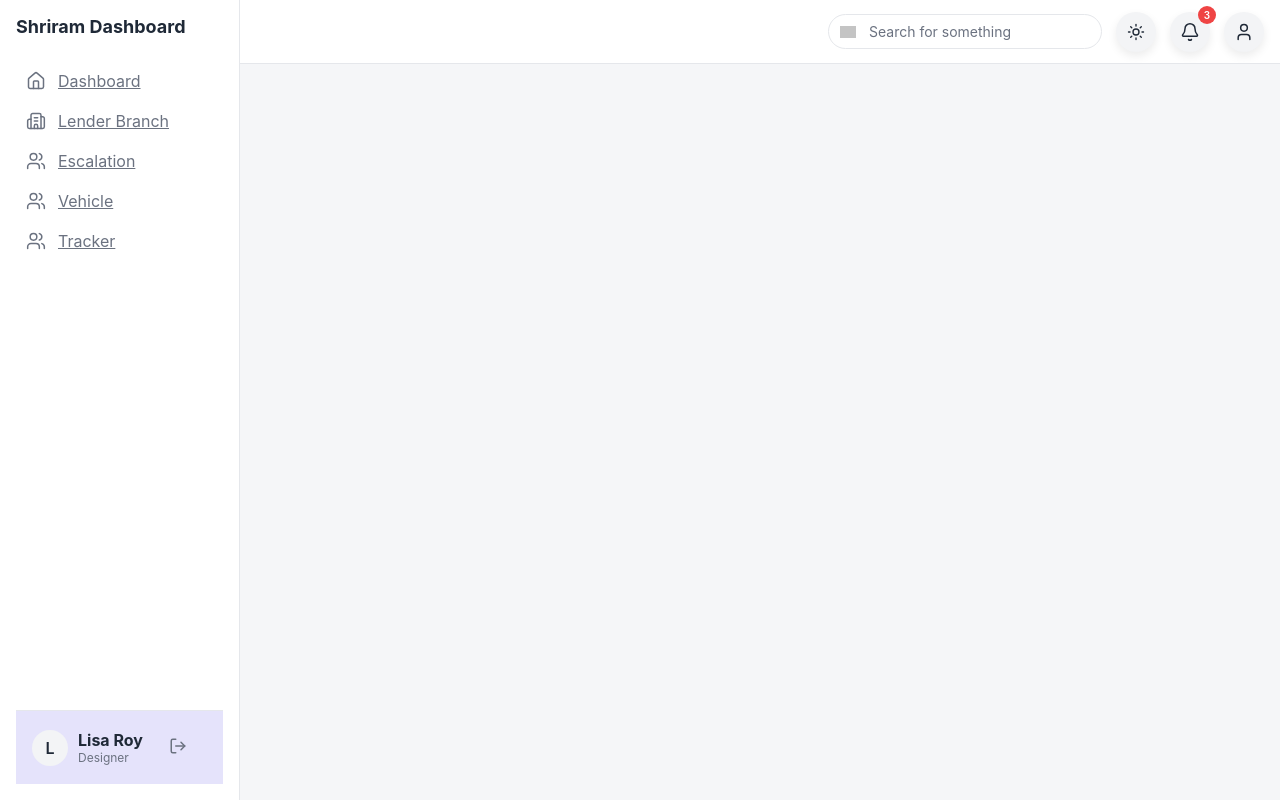
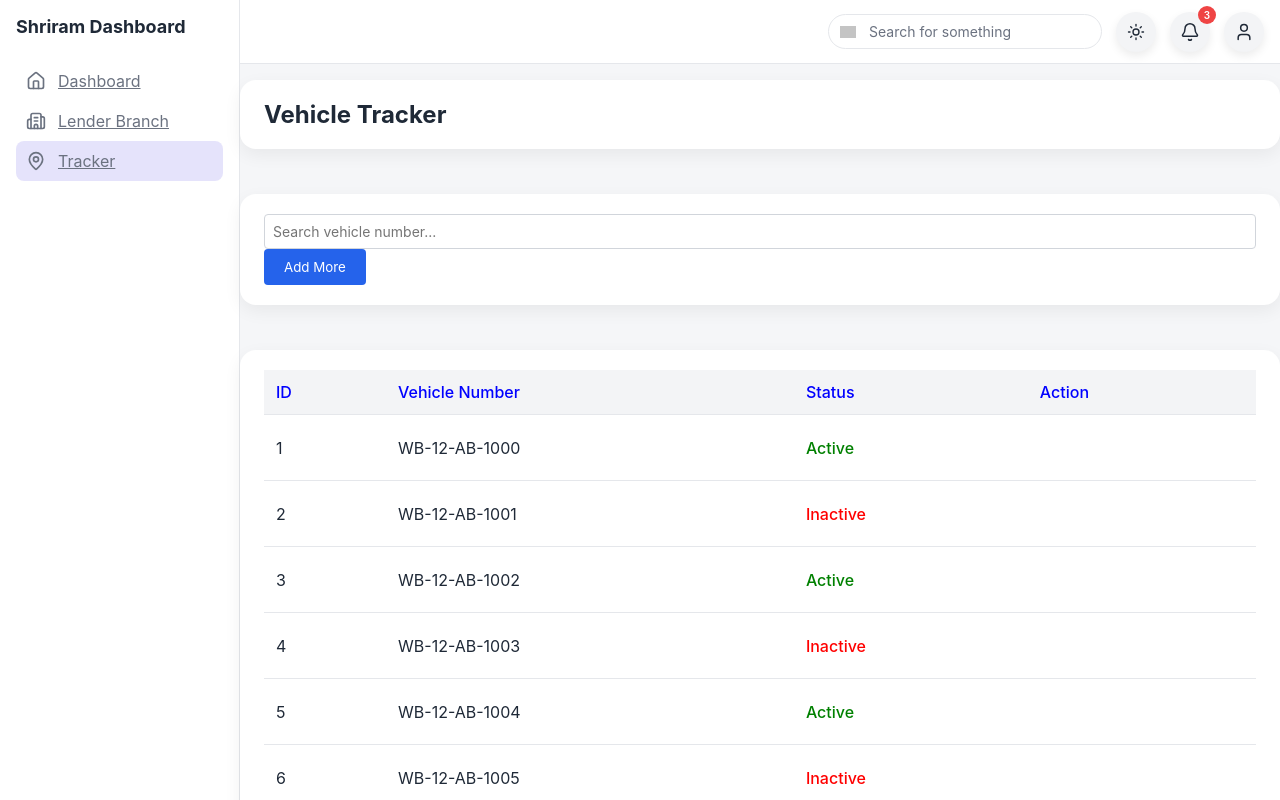
Before and after one commit to suman-xconics/shriram-dashboard, a React (Vite) app: page /tracker in a window 1280 px wide. Shown: the top 800 px of the page. Built offline with nearby package versions, Linux system fonts and the light colour scheme; grey boxes are pictures that could not be loaded.

Commit message:
Add Tracker functionality with vehicle tracking and map integration

```diff
--- a/src/App.css
+++ b/src/App.css
@@ -16,3 +16,36 @@
   background: rgba(0, 0, 0, 0.35);
   z-index: 40;
 }
+
+/* =========================
+   DARK MODE VARIABLES
+   ========================= */
+.dark {
+  --bg-page: #0f172a;
+  --bg-card: #020617;
+  --bg-hover: #1e293b;
+
+  --text-primary: #e5e7eb;
+  --text-secondary: #94a3b8;
+
+  --border-color: #334155;
+  --input-bg: #020617;
+
+  --accent: #3b82f6;
+  --danger: #ef4444;
+  --success: #22c55e;
+}
+
+/* =========================
+   PAGE & CARD
+   ========================= */
+.dark .lender-page {
+  background-color: var(--bg-page);
+  color: var(--text-primary);
+}
+
+.dark .card {
+  background-color: var(--bg-card);
+  color: var(--text-primary);
+  border: 1px solid var(--border-color);
+}
--- a/src/App.jsx
+++ b/src/App.jsx
@@ -46,6 +46,11 @@
 import CreateDeviceMovement from "./pages/CreateDeviceMovement";
 import ReceiveDeviceMovement from "./pages/ReceiveDeviceMovement";
 import DeviceMovementDetail from "./pages/DeviceMovementDetail";
+
+/* TRACKER */
+import TrackerPage from "./pages/TrackerPage";
+import TrackerMap from "./pages/TrackerMap";
+
 
 import "./App.css";
 
@@ -139,6 +144,11 @@
           <Route path="/device-movement/create/:deviceId" element={<CreateDeviceMovement />} />
           <Route path="/device-movement/receive/:movementId" element={<ReceiveDeviceMovement />} />
           <Route path="/device-movement/view/:id" element={<DeviceMovementDetail />} />
+
+          {/* TRACKER */}
+          <Route path="/tracker" element={<TrackerPage />} />
+          <Route path="/tracker/map/:vehicleNo" element={<TrackerMap />} />
+
         </Routes>
 
       </div>
--- a/src/components/Sidebar.jsx
+++ b/src/components/Sidebar.jsx
@@ -1,14 +1,9 @@
 import { NavLink } from "react-router-dom";
 import {
   Home,
-  Users,
   LogOut,
-  Layers,
   Building2,
-  Wrench,
-  Warehouse,
-  Cpu,
-  Move,
+  MapPin,
 } from "lucide-react";
 import "./Sidebar.css";
 
@@ -24,179 +19,47 @@
 
   return (
     <aside
-      className={`sidebar ${isOpen ? "open" : "collapsed"} ${
-        isMobile ? "mobile" : ""
-      }`}
+      className={`sidebar ${isOpen ? "open" : "collapsed"} ${isMobile ? "mobile" : ""}`}
     >
-      {/* ===== BRAND (TEXT ONLY) ===== */}
       <div className="brand">
         <span className="brand-text">
           {isOpen ? "Shriram Dashboard" : "SD"}
         </span>
       </div>
 
-      {/* ===== NAV ===== */}
       <nav className="nav">
-        {/* Dashboard */}
         <NavLink
-          to="/"
-          end
-          className={({ isActive }) =>
-            `nav-item ${isActive ? "active" : ""}`
-          }
+          to="/dashboard"
+          className={({ isActive }) => `nav-item ${isActive ? "active" : ""}`}
           onClick={handleNavClick}
         >
-          <span className="nav-icon">
-            <Home size={20} strokeWidth={1.8} />
-          </span>
+          <span className="nav-icon"><Home size={20} /></span>
           {isOpen && <span className="nav-label">Dashboard</span>}
         </NavLink>
-        {/* Lender Branch */}
+
         <NavLink
           to="/lender-branches"
-          className={({ isActive }) =>
-            `nav-item ${isActive ? "active" : ""}`
-          }
+          className={({ isActive }) => `nav-item ${isActive ? "active" : ""}`}
           onClick={handleNavClick}
         >
-          <span className="nav-icon">
-            <Building2 size={20} strokeWidth={1.8} />
-          </span>
+          <span className="nav-icon"><Building2 size={20} /></span>
           {isOpen && <span className="nav-label">Lender Branch</span>}
         </NavLink>
 
-
-        {/* Lender */}
+        {/* ✅ TRACKER MENU */}
         <NavLink
-          to="/lenders"
-          className={({ isActive }) =>
-            `nav-item ${isActive ? "INACTIVE" : ""}`
-          }
+          to="/tracker"
+          className={({ isActive }) => `nav-item ${isActive ? "active" : ""}`}
           onClick={handleNavClick}
         >
-          <span className="nav-icon">
-            <Users size={20} strokeWidth={1.8} />
-          </span>
-          {isOpen && <span className="nav-label">Escalation</span>}
-        </NavLink>
-        <NavLink
-          to="/lenders"
-          className={({ isActive }) =>
-            `nav-item ${isActive ? "inactive" : ""}`
-          }
-          onClick={handleNavClick}
-        >
-          <span className="nav-icon">
-            <Users size={20} strokeWidth={1.8} />
-          </span>
-          {isOpen && <span className="nav-label">Vehicle</span>}
-        </NavLink>
-        <NavLink
-          to="/lenders"
-          className={({ isActive }) =>
-            `nav-item ${isActive ? "inactive" : ""}`
-          }
-          onClick={handleNavClick}
-        >
-          <span className="nav-icon">
-            <Users size={20} strokeWidth={1.8} />
-          </span>
+          <span className="nav-icon"><MapPin size={20} /></span>
           {isOpen && <span className="nav-label">Tracker</span>}
         </NavLink>
-
-
-        {/* Aggregator */}
-        {/* <NavLink
-          to="/aggregators"
-          className={({ isActive }) =>
-            `nav-item ${isActive ? "active" : ""}`
-          }
-          onClick={handleNavClick}
-        >
-          <span className="nav-icon">
-            <Layers size={20} strokeWidth={1.8} />
-          </span>
-          {isOpen && <span className="nav-label">Aggregator</span>}
-        </NavLink> */}
-
-        {/* Field Engineer */}
-        {/* <NavLink
-          to="/engineers"
-          className={({ isActive }) =>
-            `nav-item ${isActive ? "active" : ""}`
-          }
-          onClick={handleNavClick}
-        >
-          <span className="nav-icon">
-            <Wrench size={20} strokeWidth={1.8} />
-          </span>
-          {isOpen && <span className="nav-label">Field Engineer</span>}
-        </NavLink> */}
-
-        {/* Warehouse */}
-        {/* <NavLink
-          to="/warehouse"
-          className={({ isActive }) =>
-            `nav-item ${isActive ? "active" : ""}`
-          }
-          onClick={handleNavClick}
-        >
-          <span className="nav-icon">
-            <Warehouse size={20} strokeWidth={1.8} />
-          </span>
-          {isOpen && <span className="nav-label">Warehouse</span>}
-        </NavLink> */}
-
-        {/* Device */}
-        {/* <NavLink
-          to="/devices"
-          className={({ isActive }) =>
-            `nav-item ${isActive ? "active" : ""}`
-          }
-          onClick={handleNavClick}
-        >
-          <span className="nav-icon">
-            <Cpu size={20} strokeWidth={1.8} />
-          </span>
-          {isOpen && <span className="nav-label">Devices</span>}
-        </NavLink> */}
-
-        {/* Device Movement */}
-        {/* <NavLink
-          to="/device-movement"
-          className={({ isActive }) =>
-            `nav-item ${isActive ? "active" : ""}`
-          }
-          onClick={handleNavClick}
-        >
-          <span className="nav-icon">
-            <Move size={20} strokeWidth={1.8} />
-          </span>
-          {isOpen && <span className="nav-label">Device Movement</span>}
-        </NavLink> */}
-
-        {/* Lender Branch */}
-        {/* <NavLink
-          to="/lender-branches"
-          className={({ isActive }) =>
-            `nav-item ${isActive ? "active" : ""}`
-          }
-          onClick={handleNavClick}
-        >
-          <span className="nav-icon">
-            <Building2 size={20} strokeWidth={1.8} />
-          </span>
-          {isOpen && <span className="nav-label">Lender Branch</span>}
-        </NavLink> */}
       </nav>
 
-      {/* ===== FOOTER ===== */}
       <div className="sidebar-footer">
         <div className="user-info">
-          <div className="profile-avatar">
-            {user.name.charAt(0)}
-          </div>
-
+          <div className="profile-avatar">{user.name.charAt(0)}</div>
           {isOpen && (
             <div className="user-text">
               <strong>{user.name}</strong>
@@ -206,7 +69,7 @@
         </div>
 
         {isOpen && (
-          <button className="signout-btn" aria-label="Sign out">
+          <button className="signout-btn">
             <LogOut size={18} />
           </button>
         )}
--- /dev/null
+++ b/src/pages/TrackerMap.jsx
@@ -0,0 +1,27 @@
+import { useParams } from "react-router-dom";
+
+export default function TrackerMap() {
+  const { vehicleNo } = useParams();
+
+  return (
+    <div className="lender-page">
+      <div className="card">
+        <h2 className="text">Live Map</h2>
+        <p>Vehicle Number: <strong>{vehicleNo}</strong></p>
+
+        <div
+          style={{
+            height: "400px",
+            background: "#f5f5f5",
+            display: "flex",
+            alignItems: "center",
+            justifyContent: "center",
+            marginTop: "1rem",
+          }}
+        >
+          Map Placeholder
+        </div>
+      </div>
+    </div>
+  );
+}
--- /dev/null
+++ b/src/pages/TrackerPage.jsx
@@ -0,0 +1,72 @@
+import { useNavigate } from "react-router-dom";
+import { Map } from "lucide-react";
+
+export default function TrackerPage() {
+  const navigate = useNavigate();
+
+  const vehicles = Array.from({ length: 20 }, (_, i) => ({
+    id: i + 1,
+    vehicleNo: `WB-12-AB-${1000 + i}`,
+    status: i % 2 === 0 ? "Active" : "Inactive",
+  }));
+
+  return (
+    <div className="lender-page">
+      {/* PAGE HEADER (NO IMAGE) */}
+      <div className="card">
+        <h2 className="text">Vehicle Tracker</h2>
+      </div>
+
+      {/* TOOLBAR */}
+      <div className="card toolbar">
+        <input
+          type="text"
+          placeholder="Search vehicle number..."
+          className="search-input"
+        />
+        <button>Add More</button>
+      </div>
+
+      {/* TABLE */}
+      <div className="card">
+        <table className="table">
+          <thead>
+            <tr>
+              <th>ID</th>
+              <th>Vehicle Number</th>
+              <th>Status</th>
+              <th>Action</th>
+            </tr>
+          </thead>
+
+          <tbody>
+            {vehicles.map((v) => (
+              <tr key={v.id}>
+                <td>{v.id}</td>
+                <td>{v.vehicleNo}</td>
+                <td>
+                  <span
+                    style={{
+                      color: v.status === "Active" ? "green" : "red",
+                      fontWeight: 500,
+                    }}
+                  >
+                    {v.status}
+                  </span>
+                </td>
+                <td>
+                  <button
+                    onClick={() => navigate(`/tracker/map/${v.vehicleNo}`)}
+                    style={{ background: "none" }}
+                  >
+                    <Map size={18} />
+                  </button>
+                </td>
+              </tr>
+            ))}
+          </tbody>
+        </table>
+      </div>
+    </div>
+  );
+}
```
